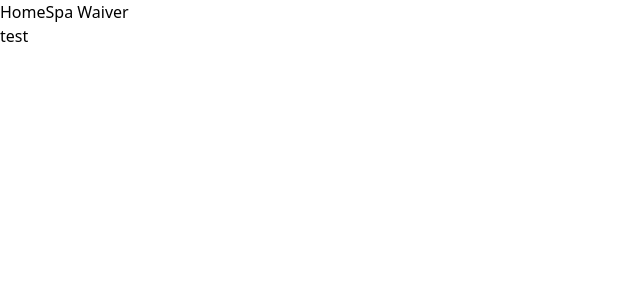
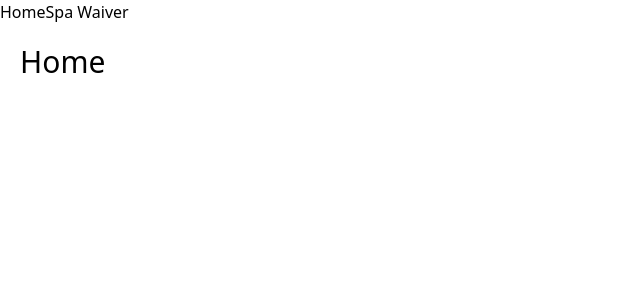
Before and after one commit to dstearle/pechanga-waiver-app, a Vue app: page / in a window 1280 px wide. Shown: the top 300 px of the page, without its empty margins (0-640 px from the left). Built offline with nearby package versions, Linux system fonts and the light colour scheme.

Commit message:
Gave a little bit of content for the home page but will add more later

```diff
--- a/src/views/Home.vue
+++ b/src/views/Home.vue
@@ -1,3 +1,14 @@
 <template>
-    <div>test</div>
+
+    <div class="p-5">
+
+        <div class="flex flex-col md:flex-row">
+
+            <!-- Title -->
+            <h2 class="text-3xl">Home</h2>
+
+        </div>
+
+    </div>
+
 </template>
```
